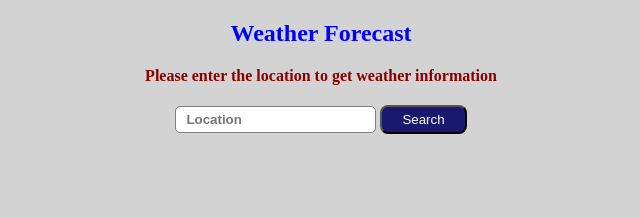
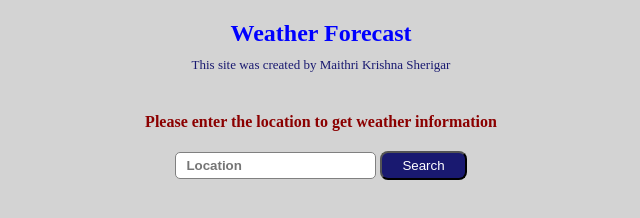
Before and after one commit to MaithriKrishna/weatherWebApp_1123, a website: page public/index.html in a window 1280 px wide. Shown: the whole page, without its empty margins (319-959 px from the left). Drawn offline with Linux system fonts and the light colour scheme.

Commit message:
add about author

```diff
--- a/public/css/style.css
+++ b/public/css/style.css
@@ -6,6 +6,7 @@ body{
 
 h1{
     color: blue;
+    margin-bottom: 10px;
 }
 
 #error{
@@ -56,3 +57,9 @@ button{
     border-radius: 8px;
     cursor: pointer;
 }
+
+.author{
+    font-size: 13px;
+    margin: 10px 0 40px;
+    color: midnightblue;
+}
--- a/public/index.html
+++ b/public/index.html
@@ -6,8 +6,10 @@
 </head>
 
 <body>
+    <main>
         <section>
             <h1>Weather Forecast</h1>
+            <p class="author">This site was created by Maithri Krishna Sherigar</p>
             <div class="form-header">Please enter the location to get weather information</div>
             <form>
                 <input placeholder="Location" />
@@ -16,6 +18,7 @@
             <p id="error"></p>
             <p id="forecast"></p>
         </section>
+    </main>
     <script src="/js/index.js"></script>
 </body>
 
```
Lines whose indentation alone changed are shown as unchanged.
